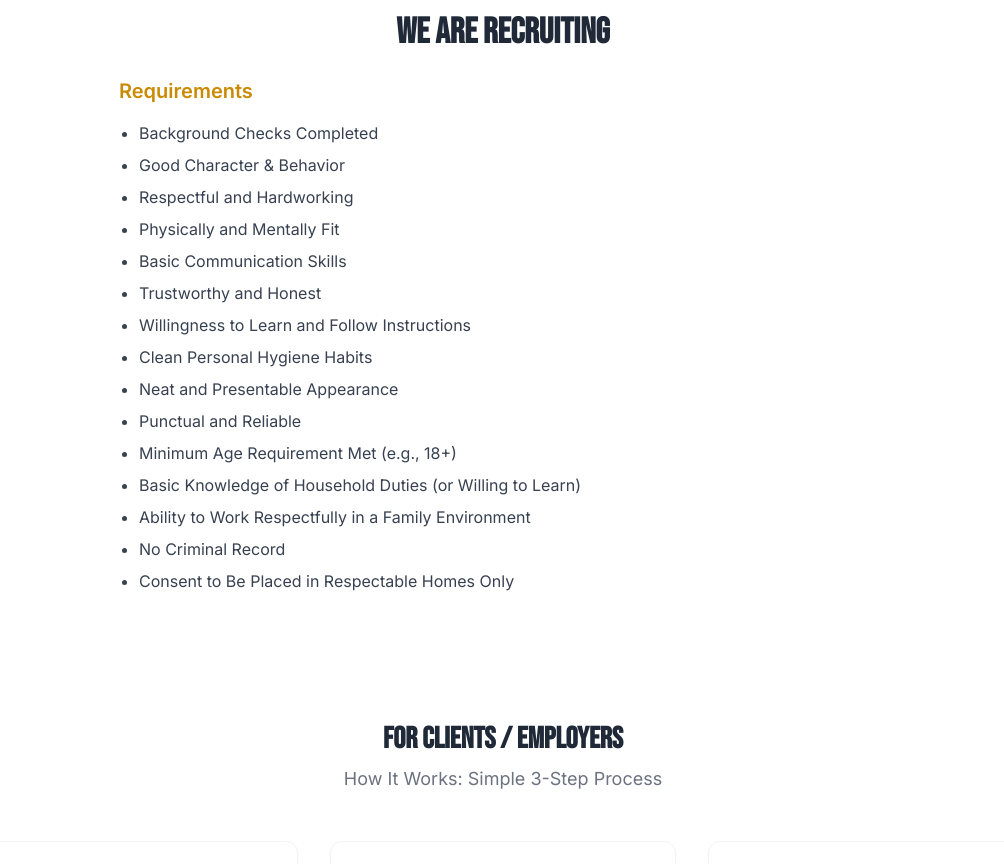
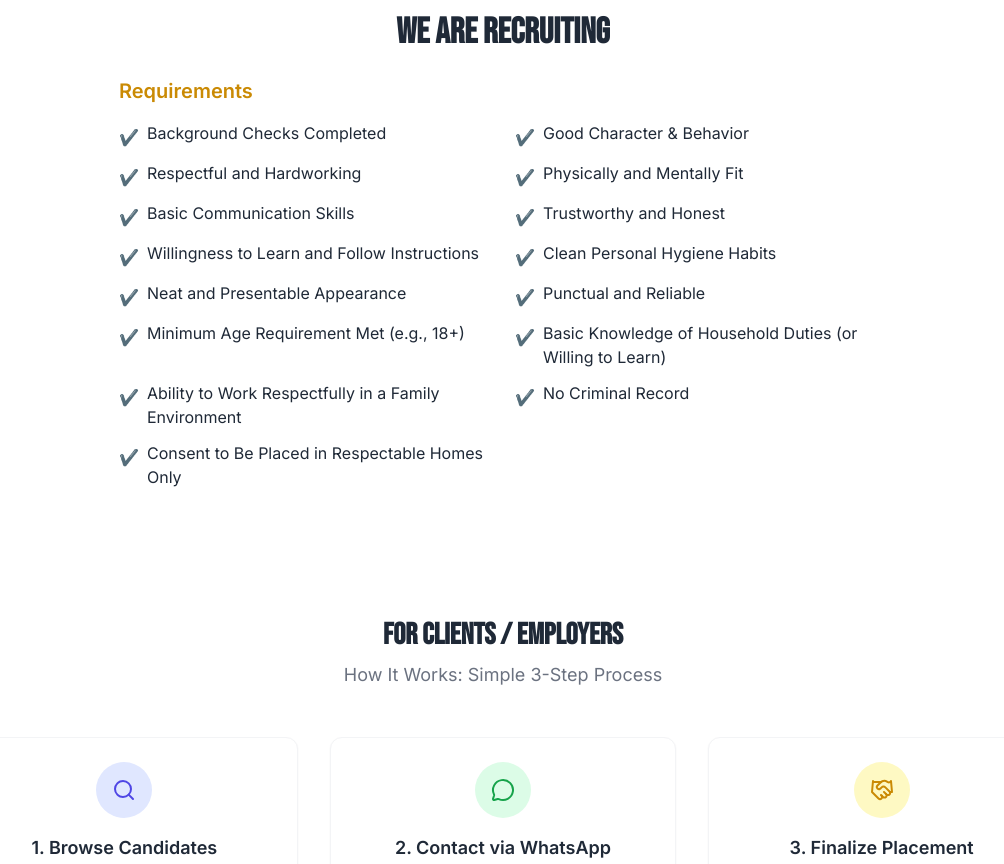
Before and after one commit to ikennaex/advent-skills, a React (Vite) app: page / in a window 1280 px wide. Shown: the part 4160-5024 px from the top of the page, without its empty margins (137-1141 px from the left). Built offline with nearby package versions, Linux system fonts and the light colour scheme.

Commit message:
new stuff added

```diff
--- a/src/Components/Requirements/Requirements.jsx
+++ b/src/Components/Requirements/Requirements.jsx
@@ -10,23 +10,69 @@ const Requirements = () => {
 
         <h3 className="text-xl font-semibold text-yellow-600 mb-4">Requirements</h3>
 
-        <ul className="list-disc pl-5 space-y-2 text-gray-700 text-sm sm:text-base">
-          <li>Background Checks Completed</li>
-          <li>Good Character & Behavior</li>
-          <li>Respectful and Hardworking</li>
-          <li>Physically and Mentally Fit</li>
-          <li>Basic Communication Skills</li>
-          <li>Trustworthy and Honest</li>
-          <li>Willingness to Learn and Follow Instructions</li>
-          <li>Clean Personal Hygiene Habits</li>
-          <li>Neat and Presentable Appearance</li>
-          <li>Punctual and Reliable</li>
-          <li>Minimum Age Requirement Met (e.g., 18+)</li>
-          <li>Basic Knowledge of Household Duties (or Willing to Learn)</li>
-          <li>Ability to Work Respectfully in a Family Environment</li>
-          <li>No Criminal Record</li>
-          <li>Consent to Be Placed in Respectable Homes Only</li>
-        </ul>
+<ul className="grid sm:grid-cols-2 gap-x-6 gap-y-3 text-gray-800 text-sm sm:text-base leading-relaxed">
+  <li className="flex items-start gap-2">
+    <span className="text-green-500 mt-1">✔️</span>
+    <span>Background Checks Completed</span>
+  </li>
+  <li className="flex items-start gap-2">
+    <span className="text-green-500 mt-1">✔️</span>
+    <span>Good Character & Behavior</span>
+  </li>
+  <li className="flex items-start gap-2">
+    <span className="text-green-500 mt-1">✔️</span>
+    <span>Respectful and Hardworking</span>
+  </li>
+  <li className="flex items-start gap-2">
+    <span className="text-green-500 mt-1">✔️</span>
+    <span>Physically and Mentally Fit</span>
+  </li>
+  <li className="flex items-start gap-2">
+    <span className="text-green-500 mt-1">✔️</span>
+    <span>Basic Communication Skills</span>
+  </li>
+  <li className="flex items-start gap-2">
+    <span className="text-green-500 mt-1">✔️</span>
+    <span>Trustworthy and Honest</span>
+  </li>
+  <li className="flex items-start gap-2">
+    <span className="text-green-500 mt-1">✔️</span>
+    <span>Willingness to Learn and Follow Instructions</span>
+  </li>
+  <li className="flex items-start gap-2">
+    <span className="text-green-500 mt-1">✔️</span>
+    <span>Clean Personal Hygiene Habits</span>
+  </li>
+  <li className="flex items-start gap-2">
+    <span className="text-green-500 mt-1">✔️</span>
+    <span>Neat and Presentable Appearance</span>
+  </li>
+  <li className="flex items-start gap-2">
+    <span className="text-green-500 mt-1">✔️</span>
+    <span>Punctual and Reliable</span>
+  </li>
+  <li className="flex items-start gap-2">
+    <span className="text-green-500 mt-1">✔️</span>
+    <span>Minimum Age Requirement Met (e.g., 18+)</span>
+  </li>
+  <li className="flex items-start gap-2">
+    <span className="text-green-500 mt-1">✔️</span>
+    <span>Basic Knowledge of Household Duties (or Willing to Learn)</span>
+  </li>
+  <li className="flex items-start gap-2">
+    <span className="text-green-500 mt-1">✔️</span>
+    <span>Ability to Work Respectfully in a Family Environment</span>
+  </li>
+  <li className="flex items-start gap-2">
+    <span className="text-green-500 mt-1">✔️</span>
+    <span>No Criminal Record</span>
+  </li>
+  <li className="flex items-start gap-2">
+    <span className="text-green-500 mt-1">✔️</span>
+    <span>Consent to Be Placed in Respectable Homes Only</span>
+  </li>
+</ul>
+
       </div>
     </section>
   );
--- a/src/Pages/Workers/WorkerDetails.jsx
+++ b/src/Pages/Workers/WorkerDetails.jsx
@@ -77,12 +77,12 @@ const WorkerDetails = () => {
           <div className="text-center lg:text-left space-y-3">
             <h1 className="text-3xl font-bold text-gray-800">{worker.name}</h1>
 
-            <div className="flex items-center justify-center lg:justify-start gap-2 text-gray-700 text-sm">
+            <div className="flex items-center justify-center lg:justify-start gap-2 text-gray-700 text-md">
               <Briefcase className="w-4 h-4" />
               <span>{worker.role}</span>
             </div>
 
-            <div className="flex items-center justify-center lg:justify-start gap-2 text-gray-500 text-sm">
+            <div className="flex items-center justify-center lg:justify-start gap-2 text-gray-500 text-md">
               <MapPin className="w-4 h-4" />
               <span>{worker.stateofresidence}, NG</span>
             </div>
@@ -91,20 +91,20 @@ const WorkerDetails = () => {
 
         {/* Detailed Info */}
         <div className="mt-10 border-t pt-6 space-y-4 text-gray-700 text-base">
-          <div className="flex items-center gap-2">
+          {/* <div className="flex items-center gap-2">
             <Phone className="w-4 h-4 text-blue-700" />
             <span>{worker.phonenumber || "null"}</span>
-          </div>
+          </div> */}
 
           <div className="grid grid-cols-1 sm:grid-cols-2 gap-4 text-gray-700 mt-6">
             {/* Salary */}
-            <div className="flex items-start gap-3 bg-gray-50 p-4 rounded-xl shadow-sm">
+            {/* <div className="flex items-start gap-3 bg-gray-50 p-4 rounded-xl shadow-sm">
               <DollarSign className="text-green-600 w-5 h-5 mt-1" />
               <div>
                 <p className="text-sm text-gray-500">Salary Expectation</p>
                 <p className="font-semibold text-base">₦70,000</p>
               </div>
-            </div>
+            </div> */}
 
             {/* Gender */}
             <div className="flex items-start gap-3 bg-gray-50 p-4 rounded-xl shadow-sm">
@@ -143,7 +143,7 @@ const WorkerDetails = () => {
               <div>
                 <p className="text-sm text-gray-500">Experience</p>
                 <p className="font-semibold text-base">
-                  {worker.experience || "null"}
+                  {worker.experience || "null"} years
                 </p>
               </div>
             </div>
--- a/src/Pages/Workers/Workers.jsx
+++ b/src/Pages/Workers/Workers.jsx
@@ -46,7 +46,7 @@ const statesOfNigeria = [
   "Taraba",
   "Yobe",
   "Zamfara",
-  "FCT"
+  "FCT",
 ];
 
 const Workers = () => {
@@ -54,7 +54,6 @@ const Workers = () => {
   const [loading, setLoading] = useState(false);
   const [locationFilter, setLocationFilter] = useState("");
   const [roleFilter, setRoleFilter] = useState("");
-
 
   useEffect(() => {
     const getWorkers = async () => {
@@ -76,14 +75,16 @@ const Workers = () => {
 
   const filteredWorkers = approvedWorkers.filter((worker) => {
     const locationMatch = locationFilter
-      ? worker.stateofresidence.toLowerCase().includes(locationFilter.toLowerCase())
+      ? worker.stateofresidence
+          .toLowerCase()
+          .includes(locationFilter.toLowerCase())
       : true;
     const roleMatch = roleFilter ? worker.role === roleFilter : true;
     return locationMatch && roleMatch;
   });
 
   if (loading) {
-    return <Loader/>
+    return <Loader />;
   }
 
   return (
@@ -122,8 +123,13 @@ const Workers = () => {
               <option value="">All</option>
               <option value="Nanny">Nanny</option>
               <option value="Cleaner">Cleaner</option>
-              <option value="Cook">Cook</option>
+              <option value="Cook">Cook/Chef</option>
               <option value="Driver">Driver</option>
+              <option value="Househelp/Keeper">Househelp/Keeper</option>
+              <option value="Laundry Person">Laundry Person</option>
+              <option value="Gardener">Gardener</option>
+              <option value="Pool Cleaner/Attendant">Pool Cleaner/Attendant</option>
+              <option value="Personal Assistant/Errand Runners">Personal Assistant/Errand Runners</option>
             </select>
           </div>
         </div>
```
Also changed, not shown: src/Pages/WorkerApplication/WorkerApplication.jsx (+93 -28 lines).
